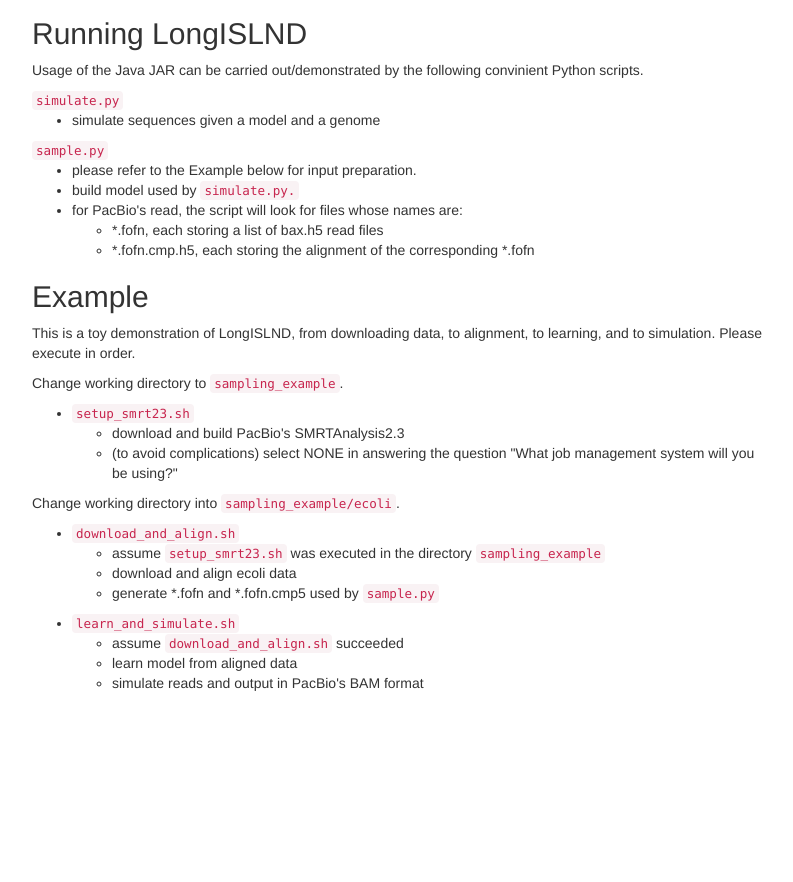
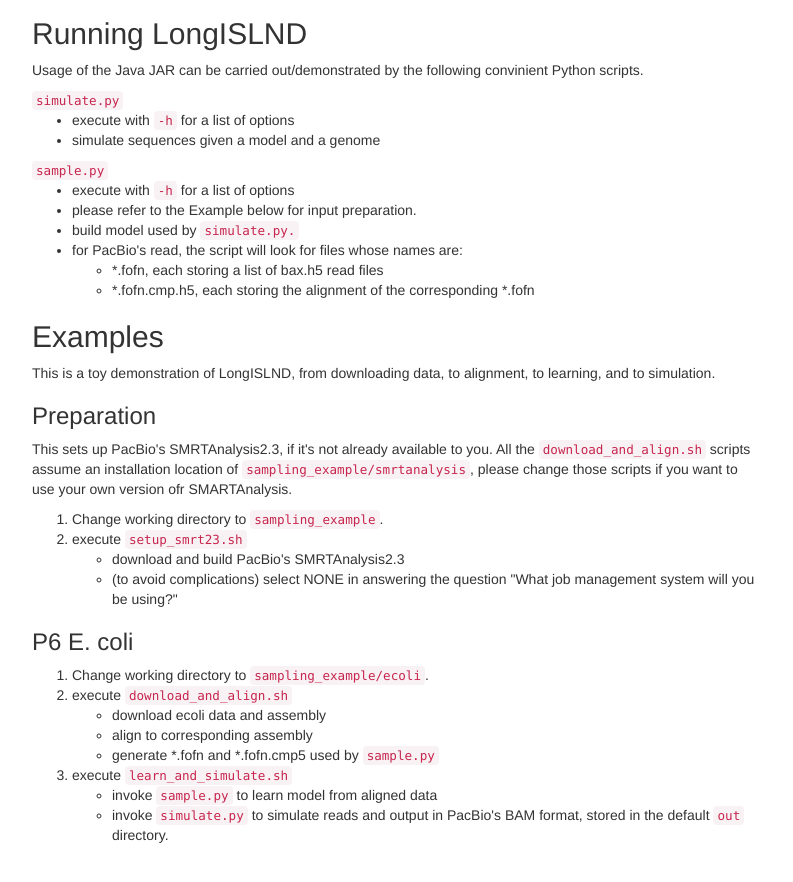
Before and after one commit to bioinform/longislnd, a plain HTML site: page index.html in a window 1280 px wide. Shown: the part 881-1763 px from the top of the page, without its empty margins (243-1036 px from the left). Drawn offline with nearby package versions, Linux system fonts and the light colour scheme.

Commit message:
cleaner messages

```diff
--- a/index.html
+++ b/index.html
@@ -118,10 +118,12 @@ w.addEventListener ? w.addEventListener("load",function(){document.body.addEvent
 <p>Usage of the Java JAR can be carried out/demonstrated by the following convinient Python scripts.</p>
 <code>simulate.py</code>
 <ul>
+  <li>execute with <code>-h</code> for a list of options</li>
   <li>simulate sequences given a model and a genome</li>
 </ul>
 <code>sample.py</code>
 <ul>
+  <li>execute with <code>-h</code> for a list of options</li>
   <li>please refer to the Example below for input preparation.</li>
   <li>build model used by <code>simulate.py.</code></li>
   <li>for PacBio's read, the script will look for files whose names are:</li>
@@ -131,32 +133,53 @@ w.addEventListener ? w.addEventListener("load",function(){document.body.addEvent
   </ul>
 </ul>
 
-<h2>Example</h2>
-<p>This is a toy demonstration of LongISLND, from downloading data, to alignment, to learning, and to simulation. Please execute in order.</p>
-<p>Change working directory to <code>sampling_example</code>.</p>
-<ul>
-  <li><code>setup_smrt23.sh</code></li>
+<h2>Examples</h2>
+<p>This is a toy demonstration of LongISLND, from downloading data, to alignment, to learning, and to simulation.</p>
+<h3>Preparation</h3>
+<p>This sets up PacBio's SMRTAnalysis2.3, if it's not already available to you. All the <code>download_and_align.sh</code> scripts assume an installation location of <code>sampling_example/smrtanalysis</code>, please change those scripts if you want to use your own version ofr SMARTAnalysis.</p>
+<ol>
+  <li>Change working directory to <code>sampling_example</code>.</li>
+  <li>execute <code>setup_smrt23.sh</code></li>
   <ul>
     <li>download and build PacBio's SMRTAnalysis2.3</li>
     <li>(to avoid complications) select NONE in answering the question "What job management system will you be using?"
   </ul>
+</ol>
+
+<h3>P6 E. coli</h3>
+<ol>
+<li>Change working directory to <code>sampling_example/ecoli</code>.</li>
+<li>execute <code>download_and_align.sh</code></li>
+<ul>
+  <li>download ecoli data and assembly</li>
+  <li>align to corresponding assembly</li>
+  <li>generate *.fofn and *.fofn.cmp5 used by <code>sample.py</code></li>
 </ul>
-<p>Change working directory into <code>sampling_example/ecoli</code>.</p>
+  <li>execute <code>learn_and_simulate.sh</code></li>
+  <ul>
+    <li>invoke <code>sample.py</code> to learn model from aligned data</li>
+    <li>invoke <code>simulate.py</code> to simulate reads and output in PacBio's BAM format, stored in the default <code>out</code> directory.</li>
+  </ul>
+</ol>
+<!--
+<h3>P6 CHM1</h3>
+<p>This is storage/io/compute-intensive due to the scale of the human-scale sequencing data.</p>
+<ol>
+<li>Change working directory to <code>sampling_example/p6_chm1</code>.</li>
+<li>execute <code>download_and_align.sh</code></li>
 <ul>
-<li><code>download_and_align.sh</code></li>
-<ul>
-  <li>assume <code>setup_smrt23.sh</code> was executed in the directory <code>sampling_example</code></li>
-  <li>download and align ecoli data</li>
-  <li>generate *.fofn and *.fofn.cmp5 used by <code>sample.py</code>
+  <li>download a subset of P6 CHM1 data</li>
+  <li>download the MHAP assembly</li>
+  <li>align to corresponding assembly</li>
+  <li>generate *.fofn and *.fofn.cmp5 used by <code>sample.py</code></li>
 </ul>
-</ul>
-<ul>
-  <li><code>learn_and_simulate.sh</code></li>
+  <li>execute <code>learn.sh</code></li>
   <ul>
-    <li>assume <code>download_and_align.sh</code> succeeded</li>
     <li>learn model from aligned data</li>
-    <li>simulate reads and output in PacBio's BAM format</li>
   </ul>
-</ul>
+  <li>please refer to <code>sampling_example/ecoli/learn_and_simulate.sh</code> for a single-line simulation command</li>
+</ol>
+-->
+
 
 </body>
```
